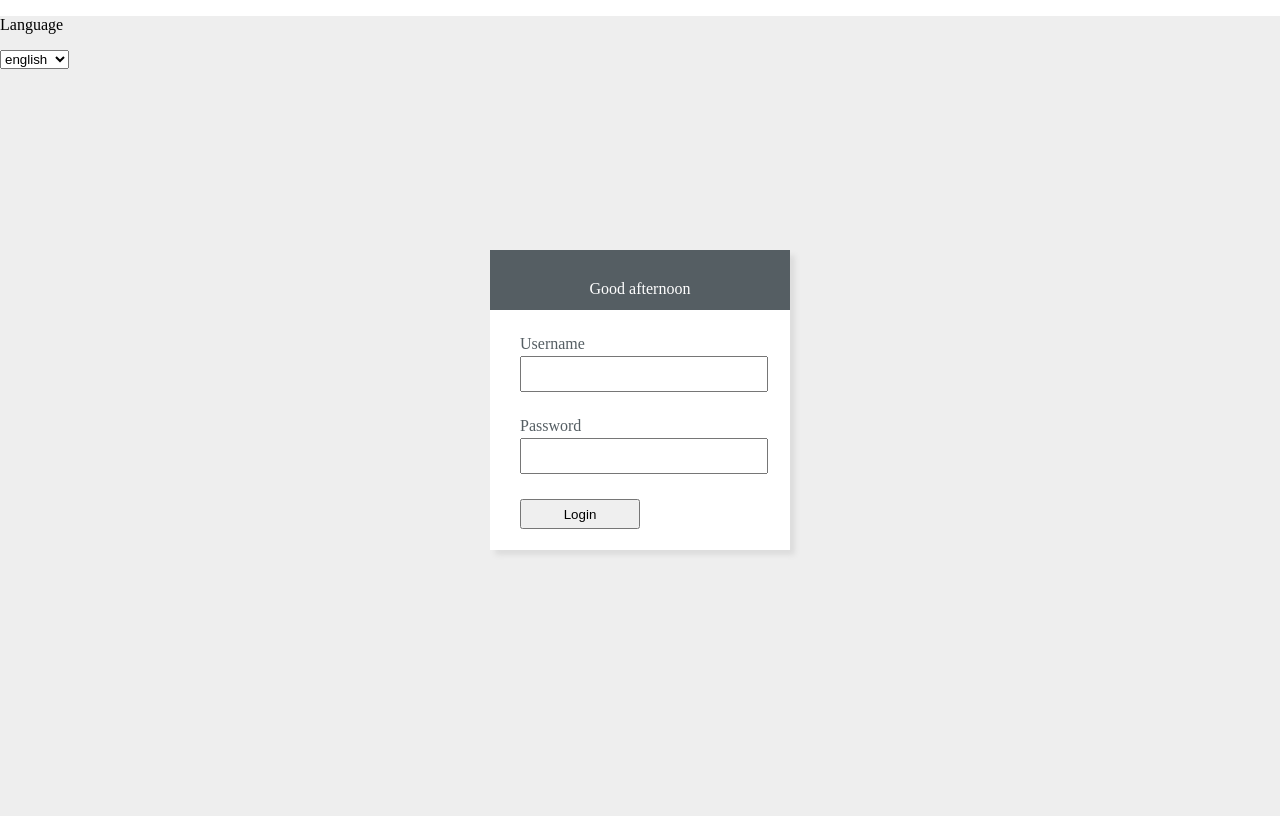
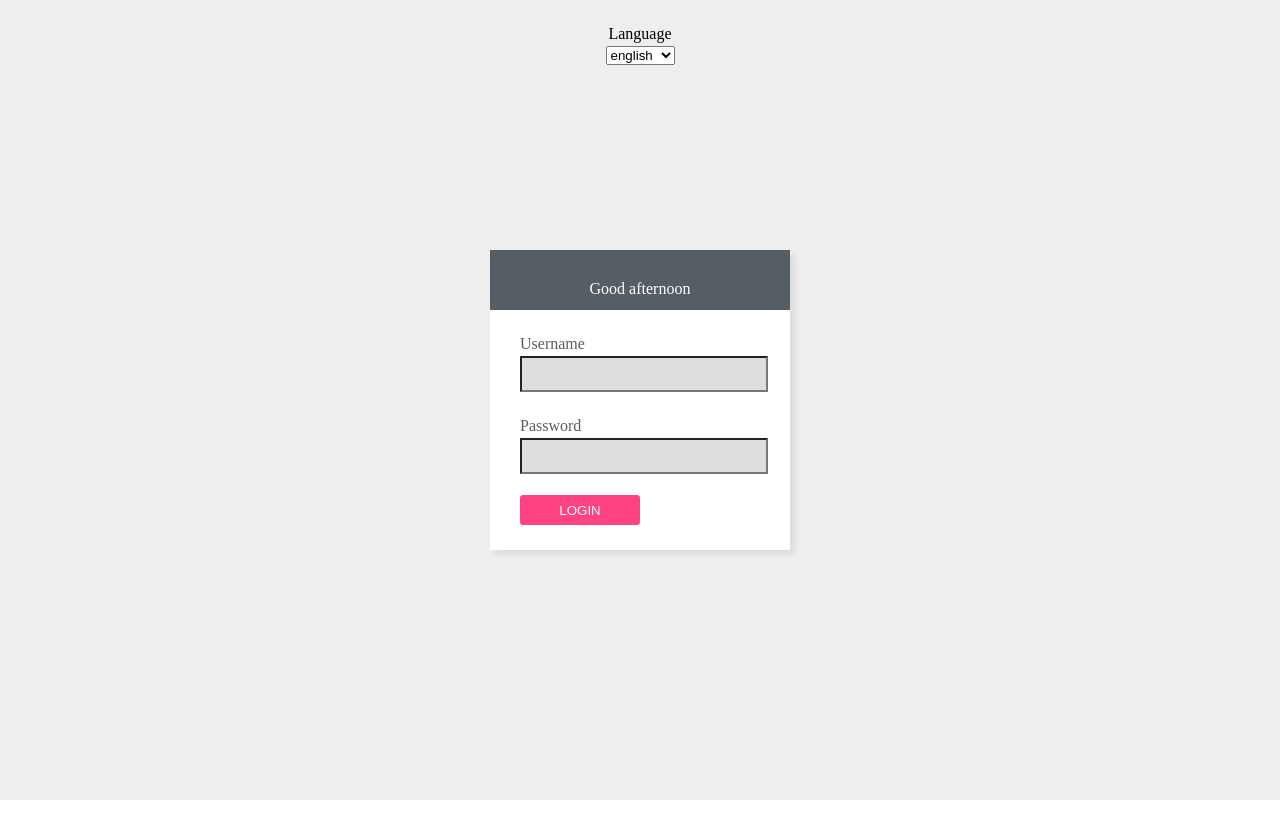
Before and after one commit to ChallenBellamey/ReactLoginForm, a React (Create React App) app: page / in a window 1280 px wide. Built offline with nearby package versions, Linux system fonts and the light colour scheme; the HTML template or start-up script is replaced by a standard one.

Commit message:
Menu CSS improved

```diff
--- a/src/App.css
+++ b/src/App.css
@@ -1,4 +1,6 @@
 .App {
+    position: absolute;
+    top: 0%;
     width: 100%;
     height: 100%;
     background: #EEE
--- a/src/components/LanguageInput.js
+++ b/src/components/LanguageInput.js
@@ -1,15 +1,16 @@
 import React from 'react';
+import '../stylesheets/LanguageInput.css';
 const languages = require('../languages/index.js');
 
 export default function LanguageInput ({language, setLanguage}) {
 
     const language_label = languages[language].language_label;
 
-    return <div classname={'language_input'}>
-        <p classname={'language_label'}>
+    return <div className={'language_input input'}>
+        <p className={'language_label label'}>
             {language_label}
         </p>
-        <select classname={'language_select'}
+        <select className={'language_select'}
                 value={language}
                 onChange={(event) => setLanguage(event.nativeEvent.target.value)}>
             {Object.keys(languages).map((language, i) => <option key={i}>{language}</option>)}
--- a/src/components/Menu.js
+++ b/src/components/Menu.js
@@ -12,7 +12,7 @@ export default function Menu ({title, children, button_label, button_function})
             {children}
             <button className={'menu_button'}
                     onClick={button_function}>
-                {button_label}
+                {button_label.toUpperCase()}
             </button>
         </div>
     </div>
--- a/src/languages/français.json
+++ b/src/languages/français.json
@@ -2,8 +2,8 @@
     "welcome_message": "bonne après-midi",
     "username_label": "Nom d'utilisateur",
     "password_label": "Mot de passe",
-    "login_label": "S'identifier",
-    "logout_label": "Connectez-Out",
+    "login_label": "Connexion",
+    "logout_label": "Deconnexion",
     "language_label": "La langue",
     "home_label": "Accueil",
     "home_message": "Merci d'utiliser cette app. Veuillez vous déconnecter pour actualiser l'application."
--- /dev/null
+++ b/src/stylesheets/LanguageInput.css
@@ -0,0 +1,3 @@
+.language_input {
+    text-align: center;
+}
--- a/src/stylesheets/Menu.css
+++ b/src/stylesheets/Menu.css
@@ -36,6 +36,7 @@
     color: #555E63;
     box-sizing: border-box;
     padding-left: 30px;
+    padding-right: 30px;
 }
 
 .input {
@@ -47,12 +48,27 @@
 }
 
 .textbox {
-    width: calc(100% - 30px);
+    width: 100%;
     height: 30px;
+    font-size: 25px;
+    background-color: #DDD;
+}
+
+.textbox:focus {
+    box-shadow: 0 0 5px #B8D9F1;
+    border: 2px solid #B8D9F1;
+    outline: none;
 }
 
 .menu_button {
-    width: calc(50% - 15px);
+    bottom: 25px;
+    position: absolute;
+    width: calc(50% - 30px);
     height: 30px;
-    margin: 25px 0 0 0;
+    margin: 0;
+    border: 0;
+    outline: none;
+    background-color: #FF4282;
+    color: #fff;
+    border-radius: 3px;
 }
```
